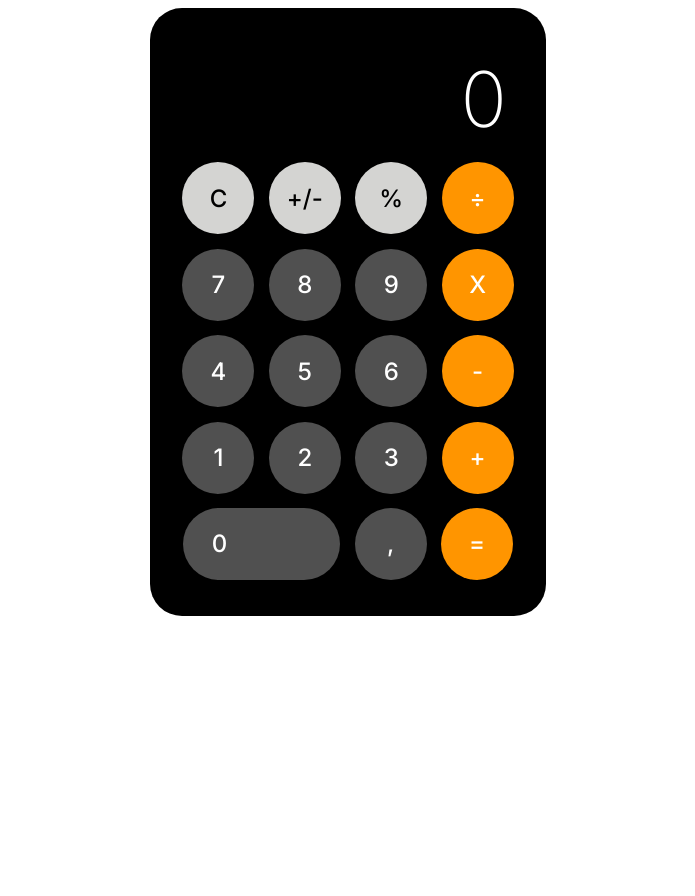
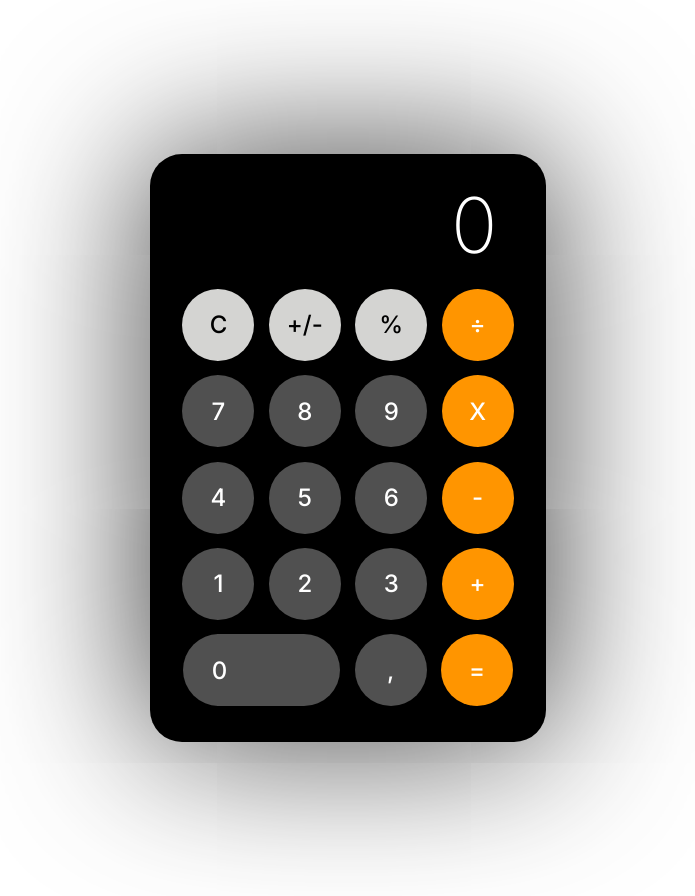
Before and after one commit to MikaelDv/calculator, a React (Vite) app: page / in a window 1280 px wide. Shown: the whole page, without its empty margins (292-987 px from the left). Before the commit the page ends 800 px from the top, so only its background shows below. Built offline with nearby package versions, Linux system fonts and the light colour scheme.

Commit message:
ainda falta a virgula mas ta bem chave

```diff
--- a/src/components/Calculator.css
+++ b/src/components/Calculator.css
@@ -2,6 +2,15 @@
 
 * {
   font-family: "Inter", sans-serif;
+  box-sizing: border-box;
+}
+
+.all {
+  height: 55em;
+  width: 100%;
+  display: flex;
+  justify-content: center;
+  align-items: center;
 }
 
 .buttons {
@@ -60,6 +69,7 @@ button:hover {
   padding: 1em;
   padding-bottom: 1.8em;
   background-color: black;
+  box-shadow: 0 0 10em rgba(0, 0, 0, 0.8);
 }
 
 .gray {
--- a/src/components/Calculator.tsx
+++ b/src/components/Calculator.tsx
@@ -1,4 +1,4 @@
-import { SetStateAction, useState } from "react";
+import { useState } from "react";
 import "./Calculator.css";
 import Container from "@material-ui/core/Container";
 
@@ -21,7 +21,7 @@ export default function Calculator() {
   const fontSize = num.toString().length > 9 ? "3.35em" : num.toString().length > 8 ? "3.8em" : num.toString().length > 7 ? "4.24em" : "4.8em";
 
   function inputNum(e: React.MouseEvent<HTMLButtonElement>) {
-    if (num.toString().length < 10) {
+    if (num.toString().length < 9) {
       if (num === 0) {
         setNum(Number(e.currentTarget.value));
       } else {
@@ -127,6 +127,7 @@ export default function Calculator() {
   }
 
   return (
+    <div className="all">
       <Container maxWidth="xs">
         <div className="wrapper">
           <div className="output">
@@ -155,8 +156,6 @@ export default function Calculator() {
           </div>
         </div>
       </Container>
+    </div>
   );
 }
-function Float(num: number): SetStateAction<number> {
-  throw new Error("Function not implemented.");
-}
```
Lines whose indentation alone changed are shown as unchanged.
